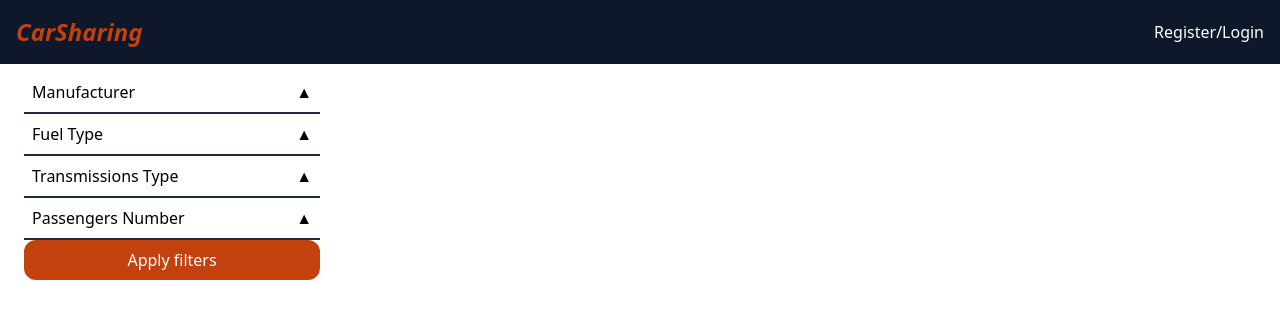
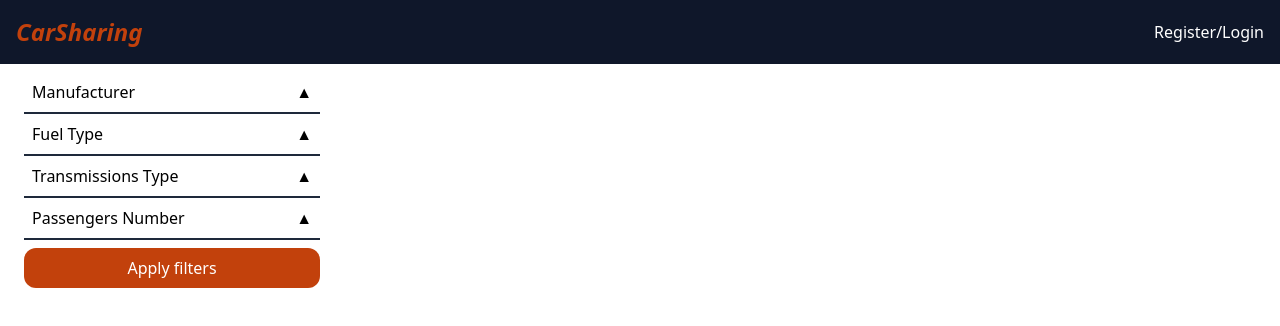
Before and after one commit to Parano9I/symfony-react-carharing, a React (Create React App) app in the folder frontend/: page / in a window 1280 px wide. Shown: the top 326 px of the page. Built offline with nearby package versions, Linux system fonts and the light colour scheme.

Commit message:
Fix mergin top apply button

```diff
--- a/frontend/src/components/filter/filter.component.tsx
+++ b/frontend/src/components/filter/filter.component.tsx
@@ -45,7 +45,7 @@ const Filter: FC<FilterProps> = ({ className, children }) => {
         {children}
       </FilterContext.Provider>
       <button
-        className="bg-orange-700 rounded-xl p-2 text-white hover:bg-orange-800"
+        className="mt-2 bg-orange-700 rounded-xl p-2 text-white hover:bg-orange-800"
         onClick={handleApplyFilters}
       >
         Apply filters
```
